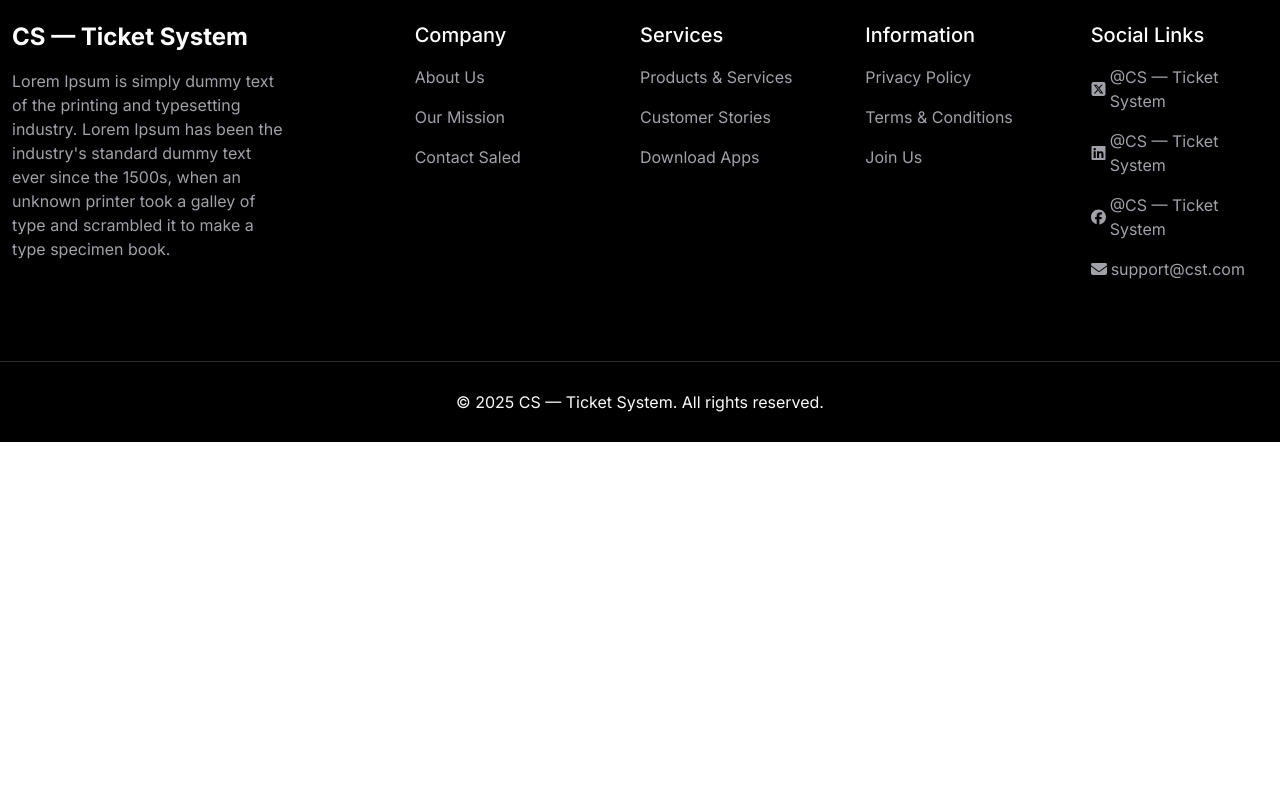
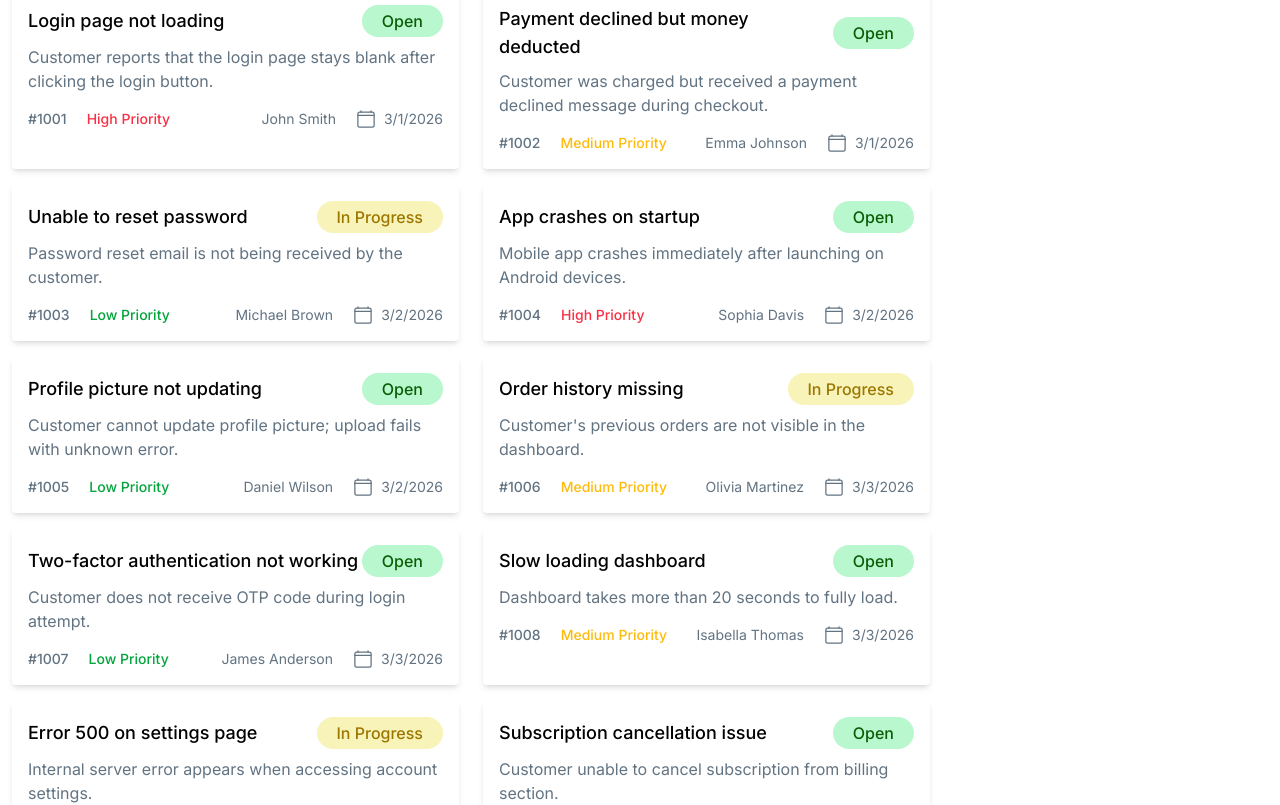
Before and after one commit to dev-rktanvir/ticket-system, a React (Vite) app: page / in a window 1280 px wide. Shown: the part 560-1365 px from the top of the page. Before the commit the page ends 1002 px from the top, so only its background shows below. Built offline with nearby package versions, Linux system fonts and the light colour scheme.

Commit message:
complete cards section part

```diff
--- /dev/null
+++ b/public/support.json
@@ -0,0 +1,92 @@
+[
+    {
+        "id": 1001,
+        "title": "Login page not loading",
+        "description": "Customer reports that the login page stays blank after clicking the login button.",
+        "customer": "John Smith",
+        "priority": "High Priority",
+        "status": "Open",
+        "createdAt": "2026-03-01T09:15:00Z"
+    },
+    {
+        "id": 1002,
+        "title": "Payment declined but money deducted",
+        "description": "Customer was charged but received a payment declined message during checkout.",
+        "customer": "Emma Johnson",
+        "priority": "Medium Priority",
+        "status": "Open",
+        "createdAt": "2026-03-01T10:30:00Z"
+    },
+    {
+        "id": 1003,
+        "title": "Unable to reset password",
+        "description": "Password reset email is not being received by the customer.",
+        "customer": "Michael Brown",
+        "priority": "Low Priority",
+        "status": "In Progress",
+        "createdAt": "2026-03-02T08:45:00Z"
+    },
+    {
+        "id": 1004,
+        "title": "App crashes on startup",
+        "description": "Mobile app crashes immediately after launching on Android devices.",
+        "customer": "Sophia Davis",
+        "priority": "High Priority",
+        "status": "Open",
+        "createdAt": "2026-03-02T11:20:00Z"
+    },
+    {
+        "id": 1005,
+        "title": "Profile picture not updating",
+        "description": "Customer cannot update profile picture; upload fails with unknown error.",
+        "customer": "Daniel Wilson",
+        "priority": "Low Priority",
+        "status": "Open",
+        "createdAt": "2026-03-02T14:05:00Z"
+    },
+    {
+        "id": 1006,
+        "title": "Order history missing",
+        "description": "Customer's previous orders are not visible in the dashboard.",
+        "customer": "Olivia Martinez",
+        "priority": "Medium Priority",
+        "status": "In Progress",
+        "createdAt": "2026-03-03T09:00:00Z"
+    },
+    {
+        "id": 1007,
+        "title": "Two-factor authentication not working",
+        "description": "Customer does not receive OTP code during login attempt.",
+        "customer": "James Anderson",
+        "priority": "Low Priority",
+        "status": "Open",
+        "createdAt": "2026-03-03T10:15:00Z"
+    },
+    {
+        "id": 1008,
+        "title": "Slow loading dashboard",
+        "description": "Dashboard takes more than 20 seconds to fully load.",
+        "customer": "Isabella Thomas",
+        "priority": "Medium Priority",
+        "status": "Open",
+        "createdAt": "2026-03-03T13:40:00Z"
+    },
+    {
+        "id": 1009,
+        "title": "Error 500 on settings page",
+        "description": "Internal server error appears when accessing account settings.",
+        "customer": "William Taylor",
+        "priority": "High Priority",
+        "status": "In Progress",
+        "createdAt": "2026-03-04T07:55:00Z"
+    },
+    {
+        "id": 1010,
+        "title": "Subscription cancellation issue",
+        "description": "Customer unable to cancel subscription from billing section.",
+        "customer": "Ava Moore",
+        "priority": "Medium Priority",
+        "status": "Open",
+        "createdAt": "2026-03-04T09:25:00Z"
+    }
+]
--- a/src/App.jsx
+++ b/src/App.jsx
@@ -1,6 +1,7 @@
 import './App.css'
 import Footer from './components/Footer/Footer'
 import Header from './components/Header/Header'
+import MainSection from './components/MainSection/MainSection'
 
 function App() {
 
@@ -14,7 +15,7 @@ function App() {
 
       {/* Main */}
       <main>
-
+        <MainSection></MainSection>
       </main>
 
       {/* Footer */}
--- /dev/null
+++ b/src/components/Loading/Loading.jsx
@@ -0,0 +1,12 @@
+import React from "react";
+
+const Loading = ({ text = "Loading..." }) => {
+    return (
+        <div className="flex flex-col items-center justify-center h-40">
+            <div className="w-12 h-12 border-4 border-gray-200 border-t-[#02A53B] rounded-full animate-spin"></div>
+            <p className="mt-3 text-sm text-gray-500">{text}</p>
+        </div>
+    );
+};
+
+export default Loading;
--- /dev/null
+++ b/src/components/MainSection/Card/Card.jsx
@@ -0,0 +1,47 @@
+import React from 'react';
+import { IoCalendarClearOutline } from 'react-icons/io5';
+
+const Card = ({ data }) => {
+    const { id, title, description, customer, priority, status, createdAt } = data;
+    return (
+        <div className='p-4 rounded-sm bg-white shadow-md cursor-pointer'>
+            {/* Title & Button */}
+            <div className='flex items-center justify-between'>
+                <h3 className='font-medium text-lg text-black'>{title}</h3>
+                <button className={` px-5 py-1 rounded-full font-medium text-base
+                    ${status === "Open" && "bg-[#B9F8CF] text-[#0B5E06]"}
+                    ${status === "In Progress" && "bg-[#F8F3B9] text-[#9C7700]"}
+                    `}>{status}</button>
+            </div>
+
+            {/* text */}
+            <div>
+                <p className='text-base text-[#627382] mt-2 mb-4'>{description}</p>
+            </div>
+
+            {/* Bottom Part */}
+            <div className='flex items-center justify-between'>
+                {/* Left side */}
+                <div className='font-medium text-sm text-[#627382] flex flex-col lg:flex-row items-center gap-1 lg:gap-5'>
+                    <p>#{id}</p>
+                    <p
+                        className={`${priority === "High Priority" && "text-[#F83044]"}
+                        ${priority === "Medium Priority" && "text-[#FEBB0C]"}
+                        ${priority === "Low Priority" && "text-[#02A53B]"}
+                        `}>{priority}</p>
+                </div>
+
+                {/* Right side */}
+                <div className='text-sm text-[#627382] flex flex-col lg:flex-row items-center gap-1 lg:gap-5'>
+                    <p>{customer}</p>
+                    <p className='flex items-center gap-2'>
+                        <IoCalendarClearOutline size={20} />
+                        {new Date(createdAt).toLocaleDateString()}
+                    </p>
+                </div>
+            </div>
+        </div>
+    );
+};
+
+export default Card;
--- /dev/null
+++ b/src/components/MainSection/Cards/Cards.jsx
@@ -0,0 +1,21 @@
+import React, { use } from 'react';
+import Card from '../Card/Card';
+
+
+const Cards = ({ supportPromiss }) => {
+    const CardsData = use(supportPromiss);
+    return (
+        <div className='pb-10 lg:pb-20'>
+            <h2 className='font-semibold text-2xl text-[#34485A] mb-4'>Customer Tickets</h2>
+
+            {/* Cards */}
+            <div className='grid grid-cols-1 md:grid-cols-2 gap-x-4 xl:gap-x-6 gap-y-4'>
+                {
+                    CardsData.map(data => <Card key={data.id} data={data}></Card>)
+                }
+            </div>
+        </div>
+    );
+};
+
+export default Cards;
--- /dev/null
+++ b/src/components/MainSection/MainSection.jsx
@@ -0,0 +1,25 @@
+import { Suspense } from "react";
+import Cards from "./Cards/Cards";
+import Loading from "../Loading/Loading";
+
+const supportPromiss = fetch('/support.json').then(res => res.json());
+const MainSection = () => {
+
+    return (
+        <div className='container mx-auto px-3 flex flex-col lg:flex-row lg:gap-8'>
+            {/* cards container */}
+            <div className='flex-3'>
+                <Suspense fallback={<Loading></Loading>}>
+                    <Cards supportPromiss={supportPromiss}></Cards>
+                </Suspense>
+            </div>
+
+            {/* side bar */}
+            <div className='flex-1'>
+
+            </div>
+        </div>
+    );
+};
+
+export default MainSection;
```
